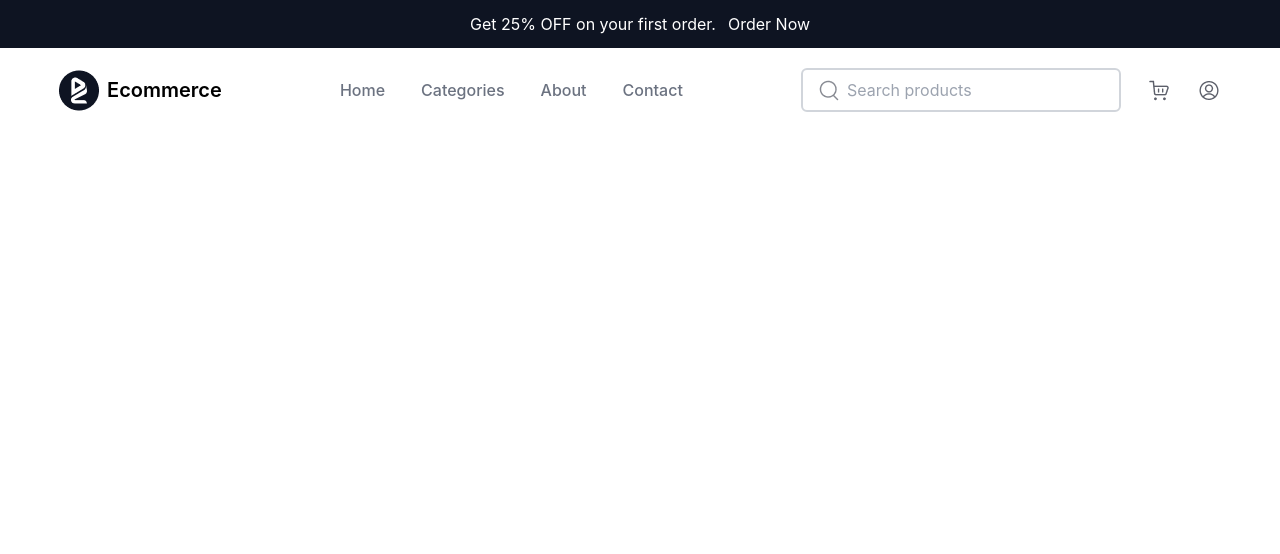
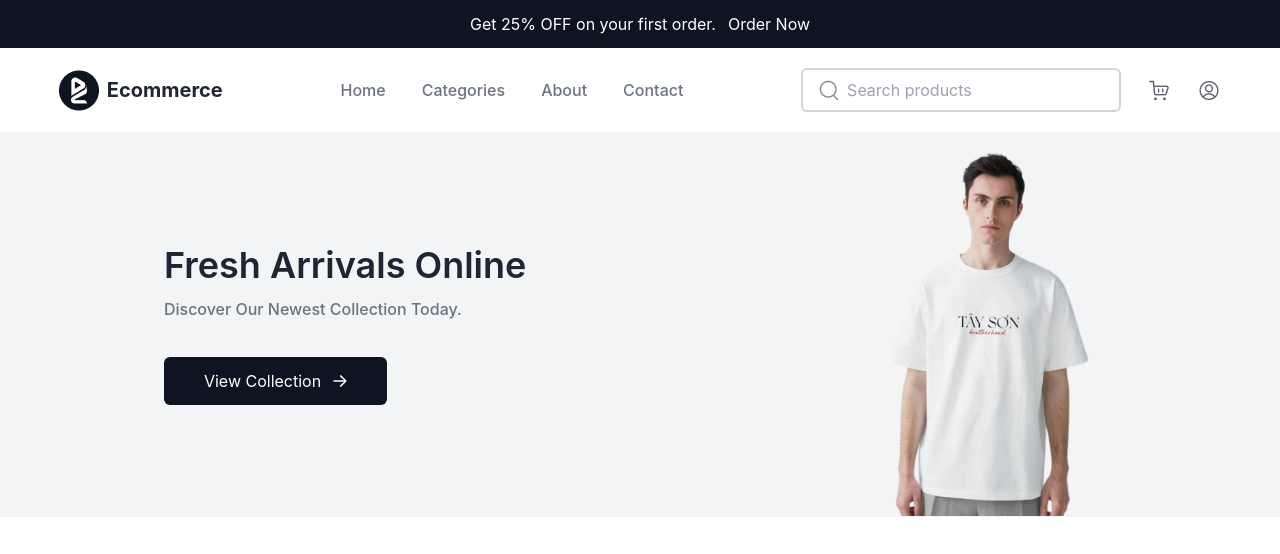
Before and after one commit to Gkapanadze1/Final-Project, a React (Create React App) app: page / in a window 1280 px wide. Shown: the top 554 px of the page. Built offline with nearby package versions, Linux system fonts and the light colour scheme.

Commit message:
Adding FreshArrivals Component In Homepage

```diff
--- a/src/App.css
+++ b/src/App.css
@@ -17,3 +17,12 @@
     background-position:left;
     padding-left:25px;
 }
+
+.text-secondary{
+    color: #202533;
+}
+
+.max-h-100{
+    max-height: 450px;
+    height: 385px;
+}
--- /dev/null
+++ b/src/components/FreshArrivals.tsx
@@ -0,0 +1,24 @@
+import React from "react";
+
+const FreshArrivals = () => {
+
+
+    return(
+        <section className="flex items-center justify-around max-h-100 bg-gray-100">
+
+            <div>
+                <div className="flex flex-col gap-3">
+                    <h2 className="text-4xl font-semibold text-secondary">Fresh Arrivals Online</h2>
+                    <span className="text-gray-500 font-medium">Discover Our Newest Collection Today.</span>
+                </div>
+
+                <button className="secondary flex text-white items-center px-10 py-3 rounded-md gap-3 mt-9">View Collection <img src="/images/Right_Arrow.png" alt="RightArrow" /></button>
+            </div>
+
+            <img src="/images/Hero_Image.png" alt="HeroImage" className="object-scale-down h-96" />
+
+        </section>
+    )
+}
+
+export default FreshArrivals
--- a/src/components/Header.tsx
+++ b/src/components/Header.tsx
@@ -6,7 +6,7 @@ const Header = () => {
         <header className="flex items-center justify-around py-5">
             <div className="flex items-center gap-2 font-semibold text-xl">
               <a href="/"><img src="/images/Logomark.png" alt="logo"/></a>
-              <h2>Ecommerce</h2>
+              <h2 className="font-bold text-secondary">Ecommerce</h2>
             </div>
 
             <div className="flex items-center gap-9 text-gray-500 text-base font-medium">
--- a/src/pages/Homepage.tsx
+++ b/src/pages/Homepage.tsx
@@ -1,6 +1,7 @@
 import React from "react";
-import Discountbanner from '../components/Discountbanner'
-import Header from '../components/Header'
+import Discountbanner from '../components/Discountbanner';
+import Header from '../components/Header';
+import FreshArrivals from "../components/FreshArrivals";
 
 
 const Homepage = () => {
@@ -10,6 +11,7 @@ const Homepage = () => {
         <div>
             <Discountbanner />
             <Header />
+            <FreshArrivals />
         </div>
     )
 }
```
Also changed, not shown: public/images/Hero_Image.png (added), public/images/Right_Arrow.png (added).
